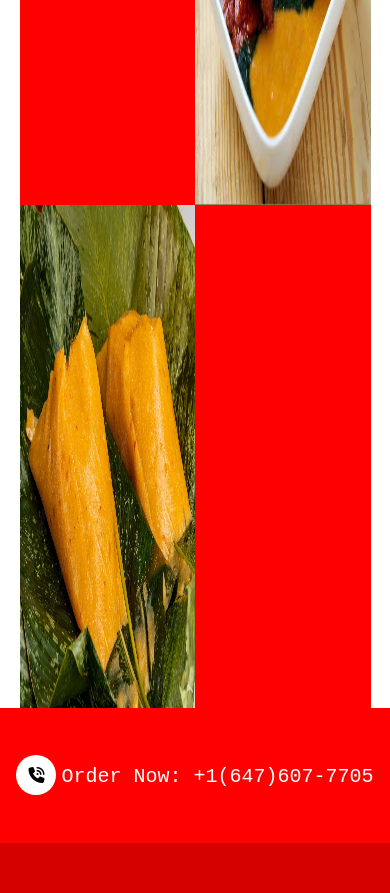
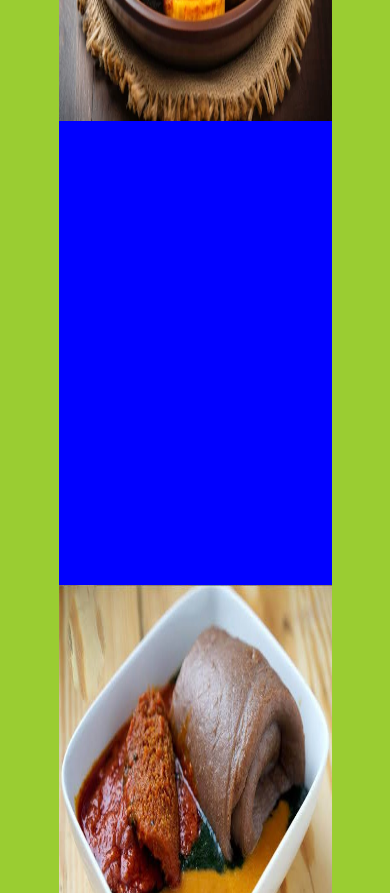
Before and after one commit to haywee39/yety-project, a plain HTML site: page service.html in a window 390 px wide. Shown: the part 2200-3093 px from the top of the page. Drawn offline with nearby package versions, Linux system fonts and the light colour scheme; a web font is replaced by a local one.

Commit message:
servicepush

```diff
--- a/service-media.css
+++ b/service-media.css
@@ -42,6 +42,34 @@
   width: 180px;
   height: 130px;
   border-radius: 10px;
+}
+/* ********************************************** */
+
+.menu-container{
+  display: flex;
+  flex-direction: column;
+  width: 100vw;
+  height: 500vh;
+  align-items: center;
+  justify-content: flex-start;
+  background-color: yellowgreen;
+
+}
+.cover-menu{
+  display: flex;
+  /* flex-wrap: wrap; */
+  flex-direction:column;
+  width: 70vw;
+  height: 110vh;
+  background-color: red;
+
+}
+
+.img-left{
+  width: 100%;
+  height: 55vh;
+  background-color: blue;
+
 }
 
 
--- a/service.css
+++ b/service.css
@@ -170,32 +170,29 @@ body{
   width: 100vw;
   height: auto;
   justify-content: center;
-  /* background-color: aqua; */
+  align-items: center;
+  background-color: aqua;
 }
 
 .cover-menu{
   display: flex;
   width: 90vw;
   height: 60vh;
-  background-color: rgb(183, 0, 255);
+  /* background-color: rgb(255, 123, 0); */
 
 }
 
 .img-left{
-  width: 50%;
+  width: 100%;
   height: 100%;
   /* background-color: black; */
 }
-.right{
-  width: 50%;
-  height: 100%;
-  background-color: red;
-}
+
 .img-left img{
   width: 100%;
   height: 100%;
 }
-
+/* ******************************************************** */
 #cont-bar{
   display: flex;
   justify-content: center;
--- a/service.html
+++ b/service.html
@@ -88,18 +88,20 @@
       <div class="menu-container">
         <!-- 1 -->
         <div class="cover-menu">
+          <div class="img-left"></div>
           <div class="img-left"><img src="./menuimgs/dodoMPw47f9BDp5.webp" alt="dodo"></div>
-          <div class="right"></div>
+
         </div>
         <!-- 2 -->
         <div class="cover-menu">
-          <div class="right"></div>
+          <div class="img-left"></div>
           <div class="img-left"><img src="./menuimgs/rollamala.jpeg" alt="rollamala"></div>
         </div>
         <!-- 3 -->
         <div class="cover-menu">
+          <div class="img-left"></div>
           <div class="img-left"><img src="./menuimgs/moinmoinRbv41abVS8tN (1).jpg" alt="moimmoin"></div>
-          <div class="right"></div>
+
         </div>
 
       </div>
--- a/style.css
+++ b/style.css
@@ -85,7 +85,7 @@ body{
 
 .navbar-toggler-icon {
   background-color: white;
-  padding-left: 40px;
+  /* margin-left: 5vw; */
 }
 
 
```
